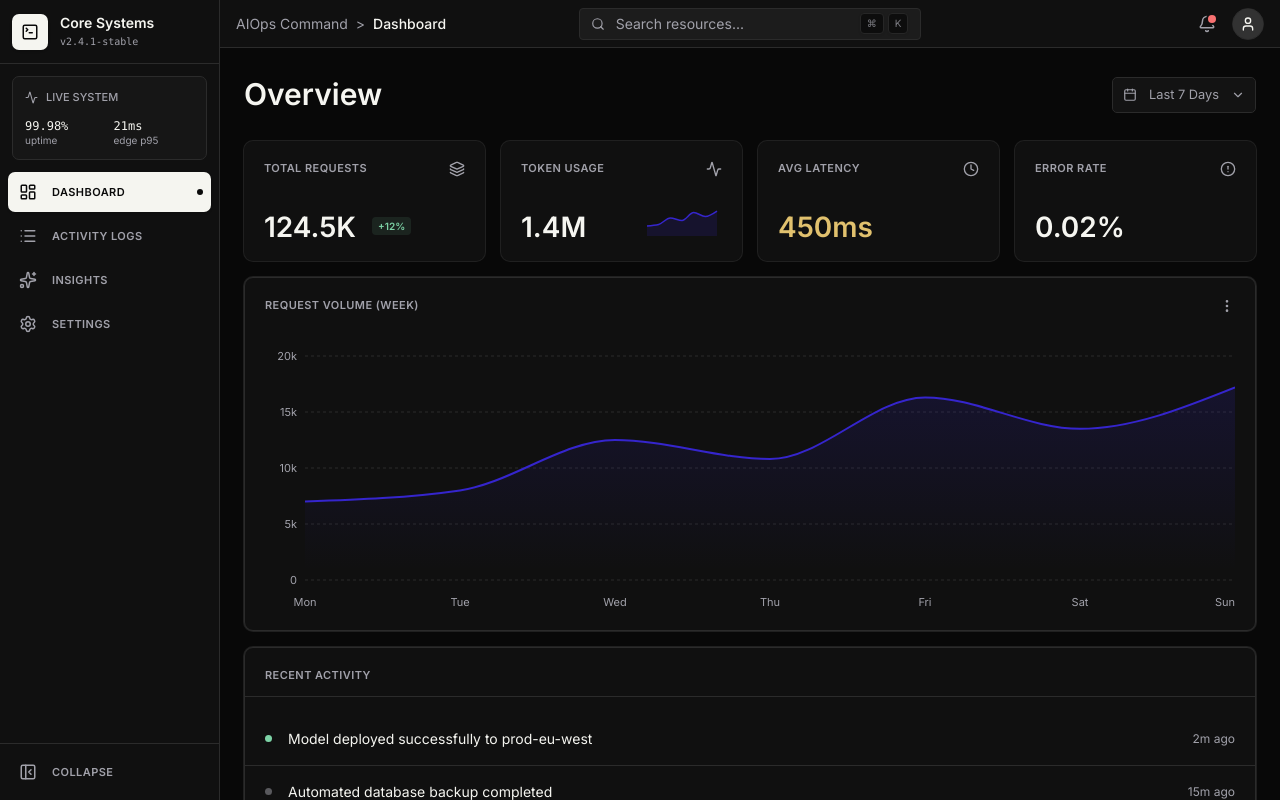
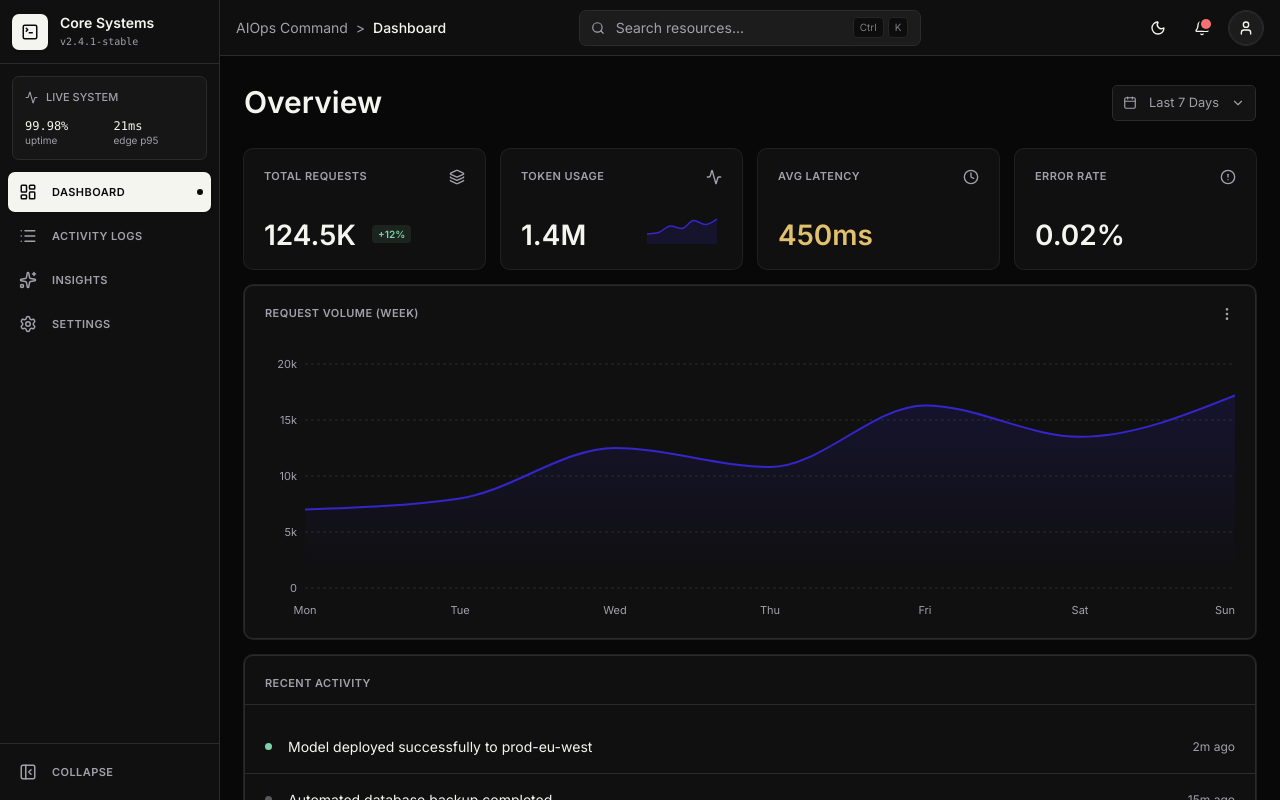
Before and after one commit to Mortarion002/AI-Dasboard, a Next.js app: page /dashboard in a window 1280 px wide. Built offline with nearby package versions, Linux system fonts and the light colour scheme.

Commit message:
feat: wire topbar account controls

```diff
--- a/components/layout/Topbar.tsx
+++ b/components/layout/Topbar.tsx
@@ -1,57 +1,223 @@
 "use client";
 
 import * as React from "react";
+import Link from "next/link";
 import { usePathname } from "next/navigation";
-import { Search, Bell, User } from "lucide-react";
+import { motion } from "framer-motion";
+import { useTheme } from "next-themes";
+import { Bell, Check, CreditCard, Key, Moon, Search, Settings, Sun, User } from "lucide-react";
+import { Avatar, AvatarFallback } from "@/components/ui/avatar";
+import { Button } from "@/components/ui/button";
+import {
+  DropdownMenu,
+  DropdownMenuContent,
+  DropdownMenuItem,
+  DropdownMenuLabel,
+  DropdownMenuSeparator,
+  DropdownMenuTrigger,
+} from "@/components/ui/dropdown-menu";
+import {
+  Sheet,
+  SheetContent,
+  SheetDescription,
+  SheetHeader,
+  SheetTitle,
+  SheetTrigger,
+} from "@/components/ui/sheet";
+import { Switch } from "@/components/ui/switch";
+import { cn } from "@/lib/utils";
 import { useUIStore } from "@/store/useUIStore";
+
+const notifications = [
+  {
+    title: "Latency guardrail triggered",
+    body: "auth-service crossed 420ms p95 for 4 minutes.",
+    time: "2m ago",
+    unread: true,
+  },
+  {
+    title: "API key rotated",
+    body: "Production App key was regenerated by admin@aiops.com.",
+    time: "17m ago",
+    unread: true,
+  },
+  {
+    title: "Weekly report ready",
+    body: "Cost, model usage, and error analysis are available.",
+    time: "1h ago",
+    unread: false,
+  },
+];
 
 export function Topbar() {
   const pathname = usePathname();
   const setCommandPaletteOpen = useUIStore((state) => state.setCommandPaletteOpen);
+  const { resolvedTheme, setTheme } = useTheme();
+  const [readAll, setReadAll] = React.useState(false);
+  const isDark = resolvedTheme !== "light";
+  const unreadCount = readAll ? 0 : notifications.filter((item) => item.unread).length;
 
-  const pageName = pathname === "/dashboard" ? "Dashboard"
-    : pathname === "/activity" ? "Activity"
-    : pathname === "/insights" ? "Insights"
-    : pathname === "/settings" ? "Settings"
-    : "Overview";
+  const pageName =
+    pathname === "/dashboard"
+      ? "Dashboard"
+      : pathname === "/activity"
+        ? "Activity"
+        : pathname === "/insights"
+          ? "Insights"
+          : pathname === "/settings"
+            ? "Settings"
+            : "Overview";
 
   return (
-    <header className="h-12 border-b border-border bg-surface flex items-center px-4 justify-between shrink-0 z-10">
+    <header className="h-14 border-b border-border bg-surface/95 flex items-center px-4 justify-between shrink-0 z-10 backdrop-blur">
       <div className="flex-1 flex items-center">
         <div className="text-sm text-text-muted">
-          AIOps Command <span className="mx-1">&gt;</span> <span className="text-text-primary font-medium">{pageName}</span>
+          AIOps Command <span className="mx-1">&gt;</span>{" "}
+          <span className="text-text-primary font-medium">{pageName}</span>
         </div>
       </div>
 
       <div className="flex-1 flex justify-center max-w-md w-full">
-        <div
-          className="relative w-full cursor-text"
+        <button
+          className="relative w-full cursor-text text-left"
           onClick={() => setCommandPaletteOpen(true)}
         >
           <div className="absolute inset-y-0 left-0 pl-3 flex items-center pointer-events-none">
             <Search size={14} className="text-text-muted" />
           </div>
-          <div className="block w-full h-8 pl-9 pr-3 rounded bg-surface-dim border border-border text-sm text-text-muted flex items-center justify-between hover:border-text-muted/30 transition-colors">
+          <div className="block w-full h-9 pl-9 pr-3 rounded-lg bg-surface-dim border border-border text-sm text-text-muted flex items-center justify-between hover:border-text-muted/40 transition-colors">
             <span>Search resources...</span>
             <div className="flex items-center gap-1 opacity-70">
-              <kbd className="font-sans text-[10px] bg-background border border-border rounded px-1.5 py-0.5 shadow-sm">⌘</kbd>
-              <kbd className="font-sans text-[10px] bg-background border border-border rounded px-1.5 py-0.5 shadow-sm">K</kbd>
+              <kbd className="font-sans text-[10px] bg-background border border-border rounded px-1.5 py-0.5 shadow-sm">
+                Ctrl
+              </kbd>
+              <kbd className="font-sans text-[10px] bg-background border border-border rounded px-1.5 py-0.5 shadow-sm">
+                K
+              </kbd>
             </div>
           </div>
-        </div>
+        </button>
       </div>
 
-      <div className="flex-1 flex items-center justify-end gap-4">
-        <button className="relative text-text-muted hover:text-text-primary transition-colors">
-          <Bell size={18} />
-          <span className="absolute top-0 right-0 w-2 h-2 bg-error rounded-full ring-2 ring-surface" />
-        </button>
-        <div className="w-8 h-8 rounded-full bg-surface-dim border border-border flex items-center justify-center text-text-muted overflow-hidden">
-          {/* Using a placeholder avatar color/icon */}
-          <div className="w-full h-full bg-primary/10 flex items-center justify-center text-primary">
-            <User size={16} />
-          </div>
-        </div>
+      <div className="flex-1 flex items-center justify-end gap-2">
+        <Button
+          variant="ghost"
+          size="icon-lg"
+          aria-label="Toggle dark mode"
+          onClick={() => setTheme(isDark ? "light" : "dark")}
+          className="relative"
+        >
+          <motion.span
+            key={isDark ? "moon" : "sun"}
+            initial={{ opacity: 0, rotate: -20, scale: 0.8 }}
+            animate={{ opacity: 1, rotate: 0, scale: 1 }}
+            transition={{ duration: 0.18 }}
+          >
+            {isDark ? <Moon size={17} /> : <Sun size={17} />}
+          </motion.span>
+        </Button>
+
+        <Sheet>
+          <SheetTrigger asChild>
+            <Button variant="ghost" size="icon-lg" className="relative" aria-label="Open notifications">
+              <Bell size={18} />
+              {unreadCount > 0 && (
+                <span className="absolute right-2 top-2 flex h-2.5 w-2.5 rounded-full bg-error ring-2 ring-surface" />
+              )}
+            </Button>
+          </SheetTrigger>
+          <SheetContent className="w-[380px] sm:max-w-[380px]">
+            <SheetHeader>
+              <SheetTitle>Notifications</SheetTitle>
+              <SheetDescription>Recent system events and account changes.</SheetDescription>
+            </SheetHeader>
+            <div className="mt-5 flex items-center justify-between rounded-lg border border-border bg-surface-dim p-3">
+              <div>
+                <div className="text-sm font-medium text-text-primary">Inbox status</div>
+                <div className="text-xs text-text-muted">{unreadCount} unread alerts</div>
+              </div>
+              <Button variant="outline" size="sm" onClick={() => setReadAll(true)}>
+                <Check className="mr-1.5 h-3.5 w-3.5" />
+                Mark read
+              </Button>
+            </div>
+            <div className="mt-4 space-y-2">
+              {notifications.map((item) => {
+                const unread = item.unread && !readAll;
+
+                return (
+                  <div
+                    key={item.title}
+                    className={cn(
+                      "rounded-lg border border-border bg-surface p-3 transition-colors",
+                      unread && "bg-surface-raised"
+                    )}
+                  >
+                    <div className="flex items-start justify-between gap-3">
+                      <div>
+                        <div className="text-sm font-medium text-text-primary">{item.title}</div>
+                        <p className="mt-1 text-xs leading-5 text-text-muted">{item.body}</p>
+                      </div>
+                      {unread && <span className="mt-1 h-2 w-2 shrink-0 rounded-full bg-primary" />}
+                    </div>
+                    <div className="mt-3 font-mono text-[11px] text-text-muted">{item.time}</div>
+                  </div>
+                );
+              })}
+            </div>
+          </SheetContent>
+        </Sheet>
+
+        <DropdownMenu>
+          <DropdownMenuTrigger asChild>
+            <button className="rounded-full outline-none ring-offset-background transition-transform hover:scale-[1.03] focus-visible:ring-2 focus-visible:ring-ring focus-visible:ring-offset-2">
+              <Avatar className="h-9 w-9 border border-border bg-surface-dim">
+                <AvatarFallback className="bg-surface-dim text-text-primary">
+                  <User size={16} />
+                </AvatarFallback>
+              </Avatar>
+              <span className="sr-only">Open account menu</span>
+            </button>
+          </DropdownMenuTrigger>
+          <DropdownMenuContent align="end" className="w-64">
+            <DropdownMenuLabel>
+              <div className="flex flex-col">
+                <span className="text-sm">Morgan Lee</span>
+                <span className="text-xs font-normal text-text-muted">admin@aiops.com</span>
+              </div>
+            </DropdownMenuLabel>
+            <DropdownMenuSeparator />
+            <DropdownMenuItem asChild>
+              <Link href="/settings?panel=profile">
+                <User className="mr-2 h-4 w-4" />
+                Profile
+              </Link>
+            </DropdownMenuItem>
+            <DropdownMenuItem asChild>
+              <Link href="/settings?panel=api-keys">
+                <Key className="mr-2 h-4 w-4" />
+                API keys
+              </Link>
+            </DropdownMenuItem>
+            <DropdownMenuItem asChild>
+              <Link href="/settings?panel=preferences">
+                <Settings className="mr-2 h-4 w-4" />
+                Preferences
+              </Link>
+            </DropdownMenuItem>
+            <DropdownMenuItem asChild>
+              <Link href="/settings?panel=billing">
+                <CreditCard className="mr-2 h-4 w-4" />
+                Billing
+              </Link>
+            </DropdownMenuItem>
+            <DropdownMenuSeparator />
+            <div className="flex items-center justify-between px-2 py-1.5">
+              <span className="text-sm text-text-muted">Dark mode</span>
+              <Switch checked={isDark} onCheckedChange={(checked) => setTheme(checked ? "dark" : "light")} />
+            </div>
+          </DropdownMenuContent>
+        </DropdownMenu>
       </div>
     </header>
   );
```
